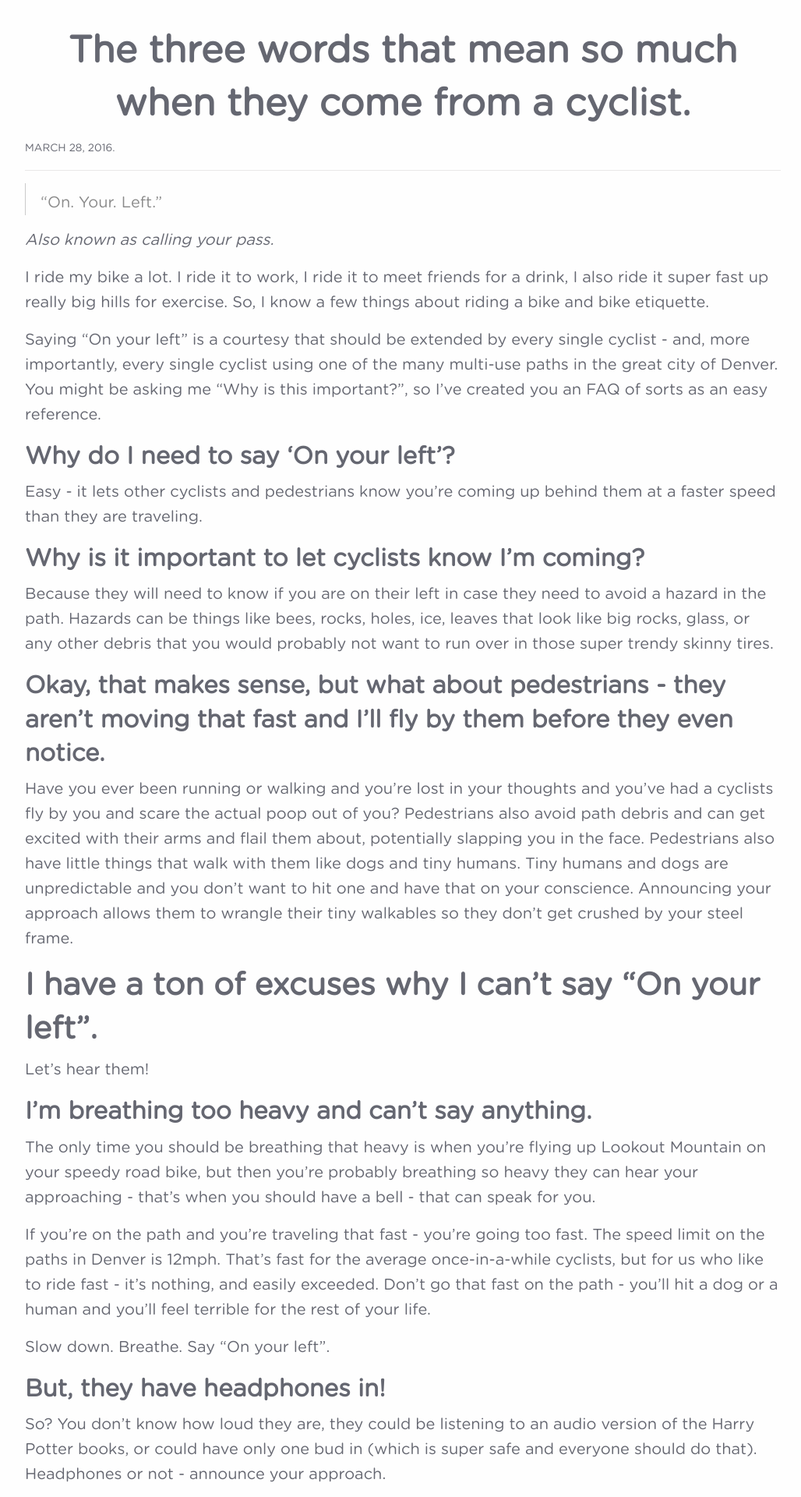
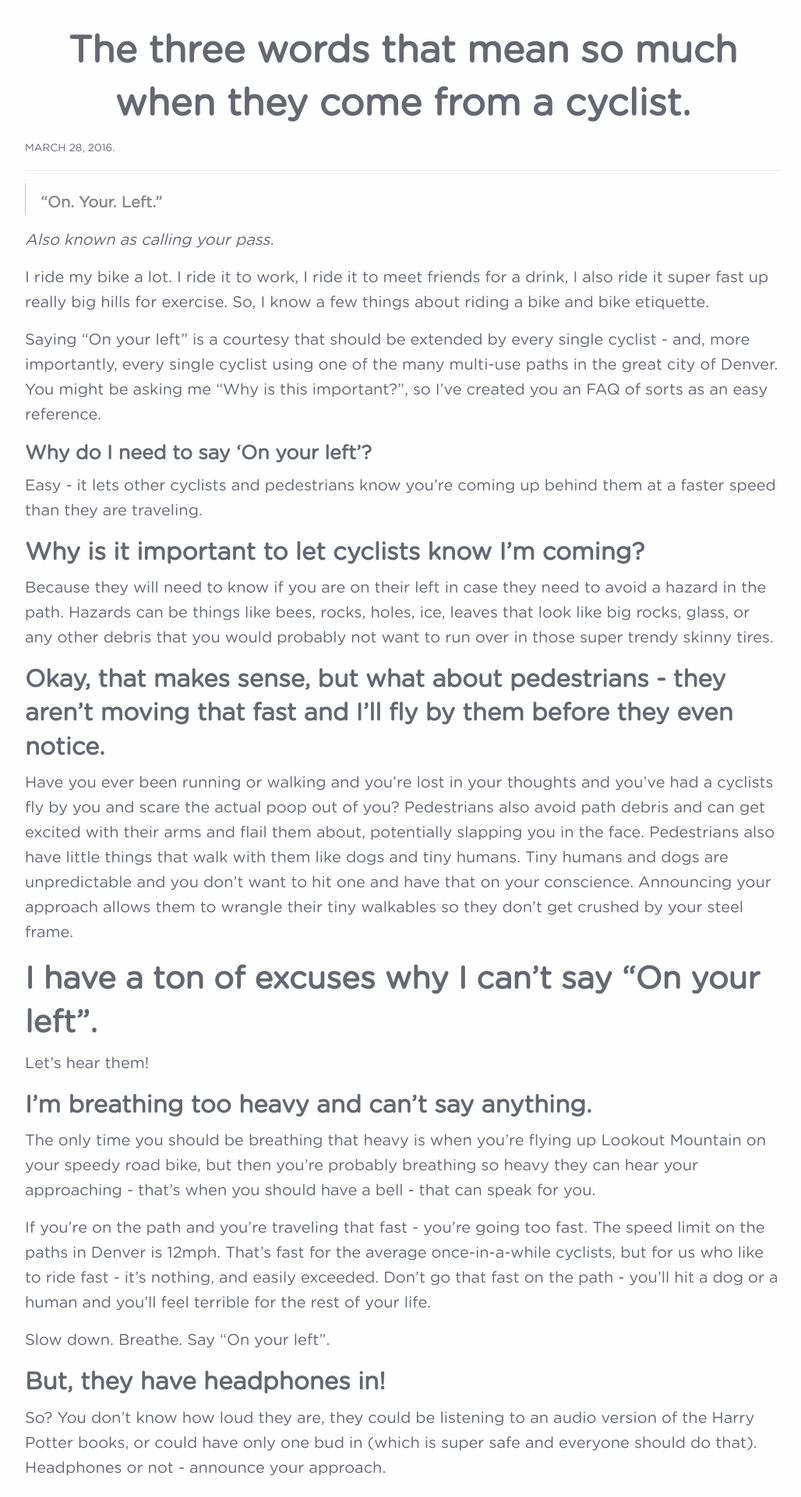
Before and after one commit to Cara-Jo/cojorado, a Jekyll site: the page built from _posts/articles/2016-03-28-three-words-mean-much.md, in a window 1280 px wide. Shown: the part 627-2547 px from the top of the page at 78% size, without its empty margins (123-1151 px from the left). Built offline with Jekyll 4.4.1, drawn with Linux system fonts in a browser that asks for light colours; nearby versions of some CDN libraries; some web fonts are replaced.

Commit message:
Updating some headline fonts to see which one is the best.

```diff
--- a/_posts/articles/2016-03-28-three-words-mean-much.md
+++ b/_posts/articles/2016-03-28-three-words-mean-much.md
@@ -10,7 +10,7 @@ image:
 date: 2016-03-28T11:39:25-06:00
 ---
 
-> "On. Your. Left."
+> **"On. Your. Left."**
 
 _Also known as calling your pass._
 
@@ -18,7 +18,7 @@ I ride my bike a lot. I ride it to work, I ride it to meet friends for a drink,
 
 Saying "On your left" is a courtesy that should be extended by every single cyclist - and, more importantly, every single cyclist using one of the many multi-use paths in the great city of Denver. You might be asking me "Why is this important?", so I've created you an FAQ of sorts as an easy reference.
 
-### Why do I need to say 'On your left'?
+#### Why do I need to say 'On your left'?
 
 Easy - it lets other cyclists and pedestrians know you're coming up behind them at a faster speed than they are traveling.
 
```
